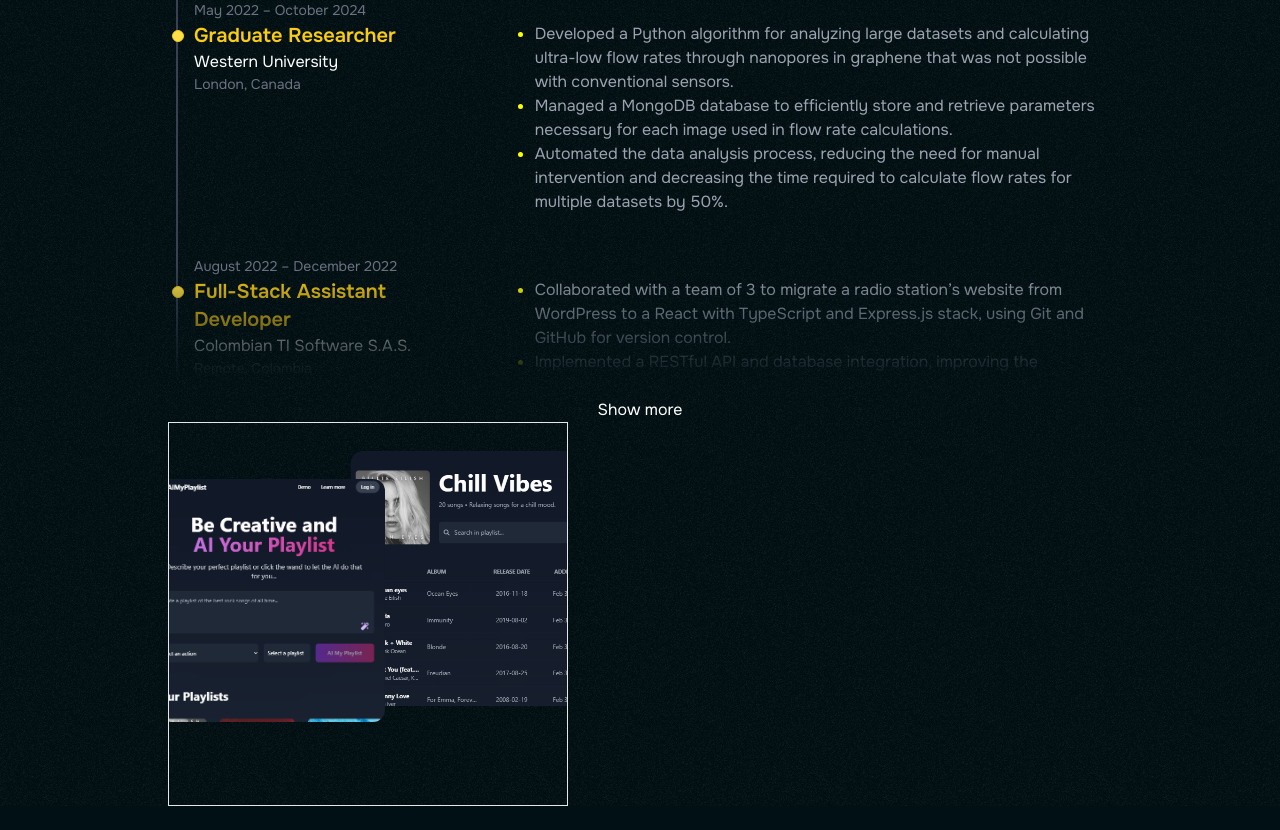
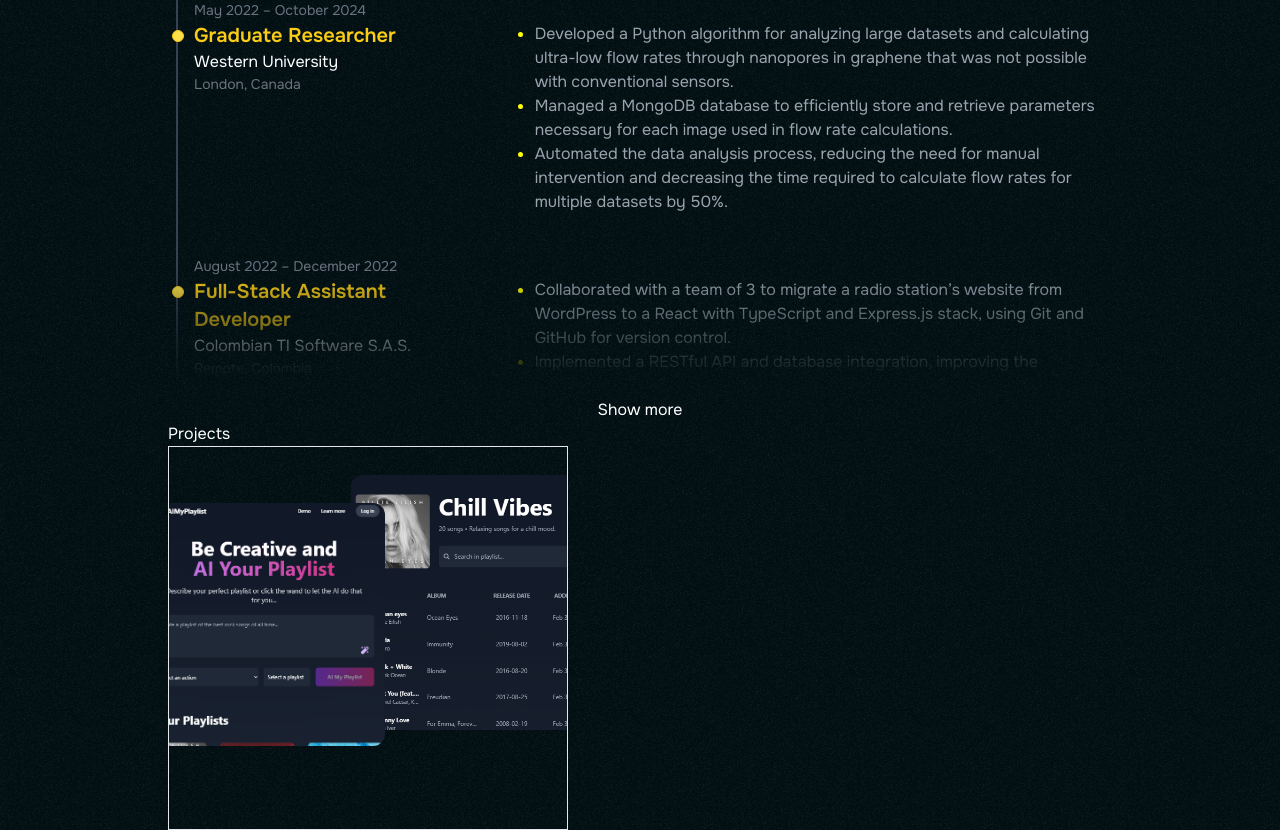
Before and after one commit to samuelgomez4/my-portfolio, a Next.js app: page / in a window 1280 px wide. Shown: the part 386-1216 px from the top of the page. Before the commit the page ends 1192 px from the top, so only its background shows below. Built offline with nearby package versions, Linux system fonts and the light colour scheme.

Commit message:
Refactor Projects component to use new ProjectItem structure and add Projects component to page

```diff
--- a/app/components/nav-bar/NavBar.tsx
+++ b/app/components/nav-bar/NavBar.tsx
@@ -10,7 +10,6 @@ export function NavBar() {
     width: 0,
     x: 0,
   });
-  console.log(underline);
   return (
     <>
       <header className="flex justify-center sticky w-full top-4 items-center gap-4 px-8 z-10">
--- a/app/components/projects/ProjectImage.tsx
+++ /dev/null
@@ -1,16 +0,0 @@
-export function ProjectImage({ src, alt }) {
-  return (
-    <div className="relative w-[400px] overflow-hidden h-96 z-0 border group">
-      <img
-        className="absolute top-14 -left-6 rounded-xl w-60 group-hover:-translate-x-4 group-hover:translate-y-8 transition-all duration-300"
-        src="/aimp-demo.png"
-        alt=""
-      />
-      <img
-        className="absolute -z-10 rounded-xl w-60 -right-6 top-7 group-hover:translate-x-4 group-hover:-translate-y-8 transition-all duration-300"
-        src="/aimp-playlist.png"
-        alt=""
-      />
-    </div>
-  );
-}
--- a/app/components/projects/ProjectItem.tsx
+++ /dev/null
@@ -1,7 +0,0 @@
-export function ProjectItem() {
-  return (
-    <article>
-
-    </article>
-  );
-}
--- a/app/components/projects/Projects.tsx
+++ b/app/components/projects/Projects.tsx
@@ -1,8 +1,16 @@
+import { PROJECTS } from './constants';
+import { ProjectItem } from './project-item/ProjectItem';
+
 export function Projects() {
   return (
     <section>
       <h1>Projects</h1>
-
+      {PROJECTS.map((project) => (
+        <ProjectItem
+          key={project.name}
+          project={project}
+        />
+      ))}
     </section>
   );
 }
--- /dev/null
+++ b/app/components/projects/constants.ts
@@ -0,0 +1,22 @@
+import { FaReact } from 'react-icons/fa';
+import { RiNextjsFill, RiTailwindCssFill } from 'react-icons/ri';
+import { SiTypescript } from 'react-icons/si';
+
+const TECHNOLOGIES = {
+  next: { name: 'Next.js', icon: RiNextjsFill },
+  tailwind: { name: 'Tailwind CSS', icon: RiTailwindCssFill },
+  typescript: { name: 'TypeScript', icon: SiTypescript },
+  react: { name: 'React', icon: FaReact },
+};
+
+export const PROJECTS = [
+  {
+    name: 'AIMyPlaylist',
+    description: "A web application that generates a playlist based on the user's mood.",
+    link: 'https://aimyplaylist.vercel.app/',
+    images: ['/aimp-demo.png', '/aimp-playlist.png'],
+    thecnologies: [TECHNOLOGIES.next, TECHNOLOGIES.tailwind],
+  },
+];
+
+export type Project = (typeof PROJECTS)[number];
--- /dev/null
+++ b/app/components/projects/project-item/ProjectImage.tsx
@@ -0,0 +1,23 @@
+interface Props {
+  name: string;
+  images: string[];
+  className?: string;
+}
+export function ProjectImage({ name, images, className }: Props) {
+  console.log(images);
+  const [image1, image2] = images;
+  return (
+    <div className={`relative w-[400px] overflow-hidden h-96 z-0 border group ${className}`}>
+      <img
+        className="absolute top-14 -left-6 rounded-xl w-60 group-hover:-translate-x-4 group-hover:translate-y-8 transition-all duration-300"
+        src={image1}
+        alt={`An image that shows a demo of the project ${name}`}
+      />
+      <img
+        className="absolute -z-10 rounded-xl w-60 -right-6 top-7 group-hover:translate-x-4 group-hover:-translate-y-8 transition-all duration-300"
+        src={image2}
+        alt={`An image that shows a demo of the project ${name}`}
+      />
+    </div>
+  );
+}
--- /dev/null
+++ b/app/components/projects/project-item/ProjectItem.tsx
@@ -0,0 +1,18 @@
+import type { Project } from '../constants';
+import { ProjectImage } from './ProjectImage';
+
+interface Props {
+  project: Project;
+}
+
+export function ProjectItem({ project }: Props) {
+  console.log({ project });
+  return (
+    <article>
+      <ProjectImage
+        name={project.name}
+        images={project.images}
+      />
+    </article>
+  );
+}
--- a/app/page.tsx
+++ b/app/page.tsx
@@ -1,7 +1,7 @@
 import { Contact } from './components/contact/Contact';
 import { Experience } from './components/experience/Experience';
 import { NavBar } from './components/nav-bar/NavBar';
-import { ProjectImage } from './components/projects/ProjectImage';
+import { Projects } from './components/projects/Projects';
 
 export default function Home() {
   return (
@@ -10,7 +10,7 @@ export default function Home() {
       <main className="pt-20 max-w-5xl mx-auto px-10">
         <Contact />
         <Experience />
-        <ProjectImage />
+        <Projects />
       </main>
     </>
   );
```
